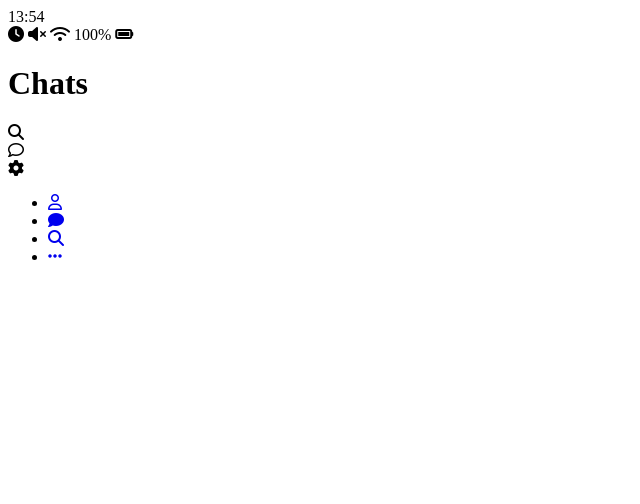
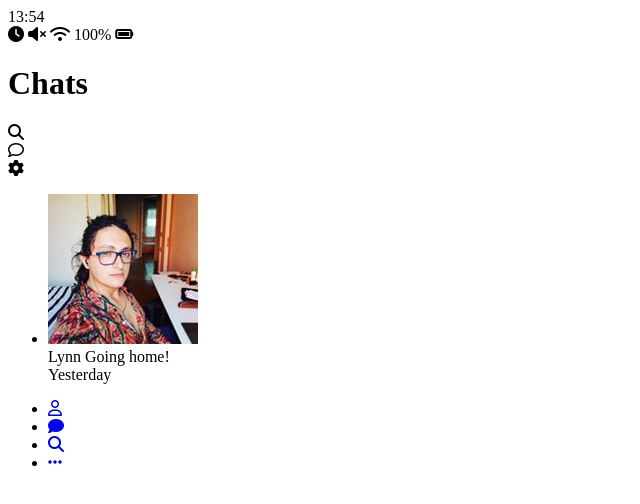
Before and after one commit to youngbong/Kakao-Clone, a plain HTML site: page index.html in a window 1280 px wide. Shown: the whole page, without its empty margins (0-640 px from the left). Drawn offline with Linux system fonts and the light colour scheme.

Commit message:
find, friens에 commnet를 제거하였습니다. more에는 commnet를 스캔 기능인 qrcode으로 변경하였습니다. index에는 chat 켄덴츠(row)를 추가하였습니다.

```diff
--- a/index.html
+++ b/index.html
@@ -32,6 +32,24 @@
         <div class="span header__icon"><i class="fas fa-cog"></i></div>
       </div>
     </header>
+    <main class="chats">
+      <ul class="chats__list">
+        <li class="chats__chat chat">
+          <div class="chat__column">
+            <img src="images/avatar.jpg" alt="" class="chat__avatar" />
+            <div class="chat__content">
+              <span class="chat__username">
+                Lynn
+              </span>
+              <span class="chat__preview">Going home!</span>
+            </div>
+          </div>
+          <div class="chat__column">
+            <span class="chat__timestamp">Yesterday</span>
+          </div>
+        </li>
+      </ul>
+    </main>
     <nav class="nav">
       <ul class="nav__list">
         <li class="nav_list-item">
```
Also changed, not shown: find.html (+0 -1 lines), friends.html (+0 -1 lines), more.html (+1 -1 lines), images/avatar.jpg (added).
